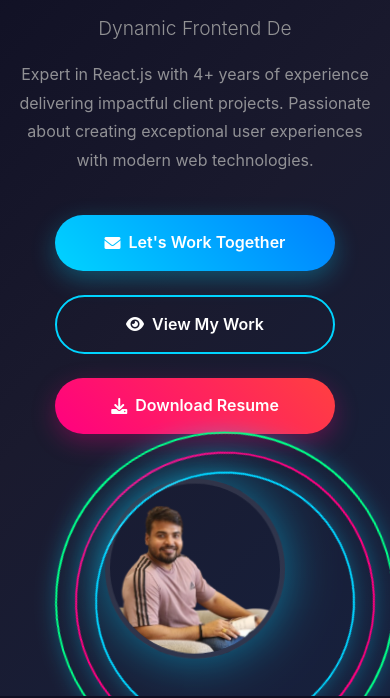
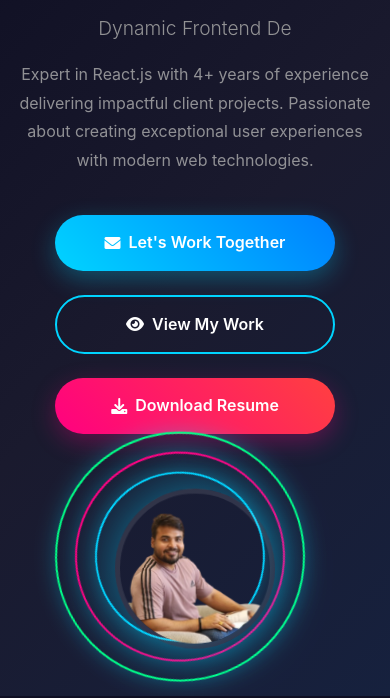
Before and after one commit to Pre2582/portfolio, a plain HTML site: page index.html in a window 390 px wide. Shown: the part 148-846 px from the top of the page. Drawn offline with Linux system fonts and the light colour scheme.

Commit message:
Adjust profile image and ring sizes for improved layout consistency

```diff
--- a/index.html
+++ b/index.html
@@ -1269,18 +1269,18 @@
             }
 
             .profile-ring:nth-child(1) {
-                width: 260px;
-                height: 260px;
+                width: 170px;
+                height: 170px;
             }
 
             .profile-ring:nth-child(2) {
-                width: 300px;
-                height: 300px;
+                width: 210px;
+                height: 210px;
             }
 
             .profile-ring:nth-child(3) {
-                width: 340px;
-                height: 340px;
+                width: 250px;
+                height: 250px;
             }
 
             .about-content {
@@ -1396,8 +1396,8 @@
             }
 
             .profile-image {
-                width: 180px;
-                height: 180px;
+                width: 160px;
+                height: 160px;
             }
 
             .about-profile-pic {
```
